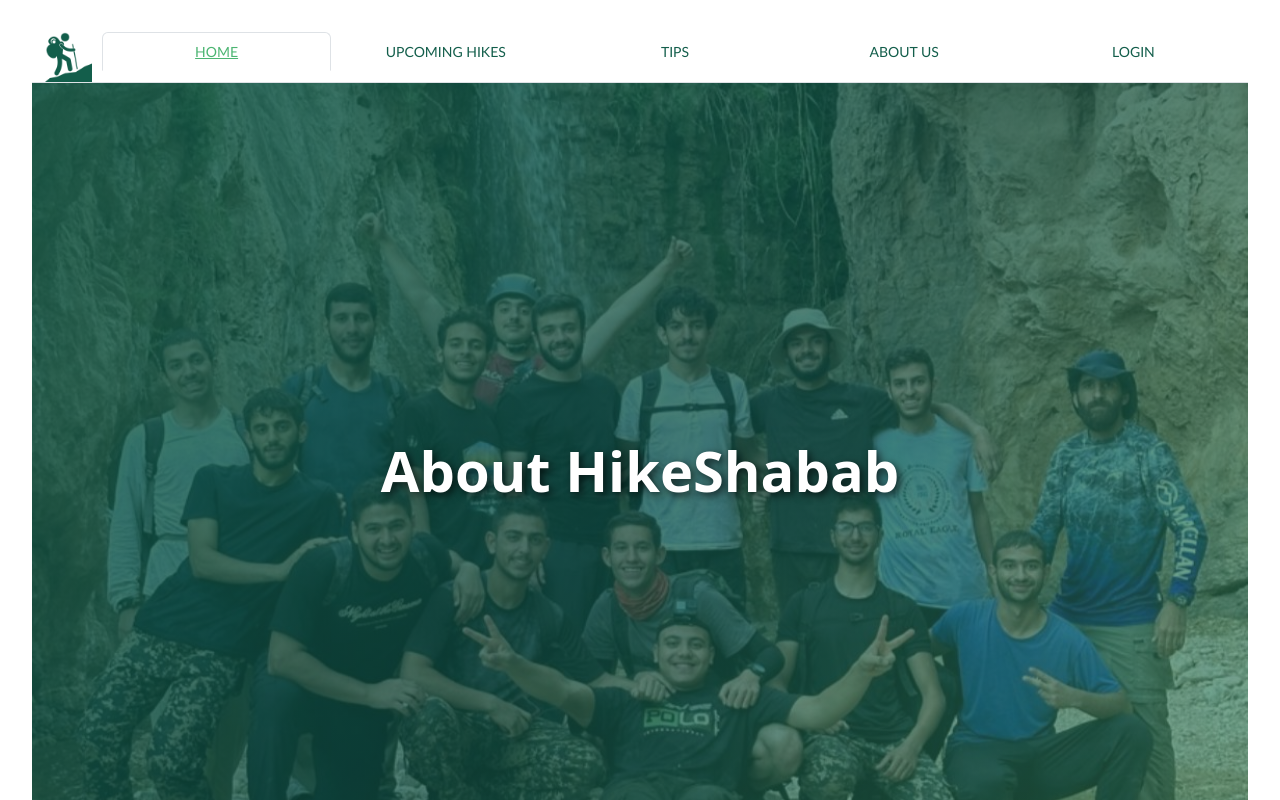
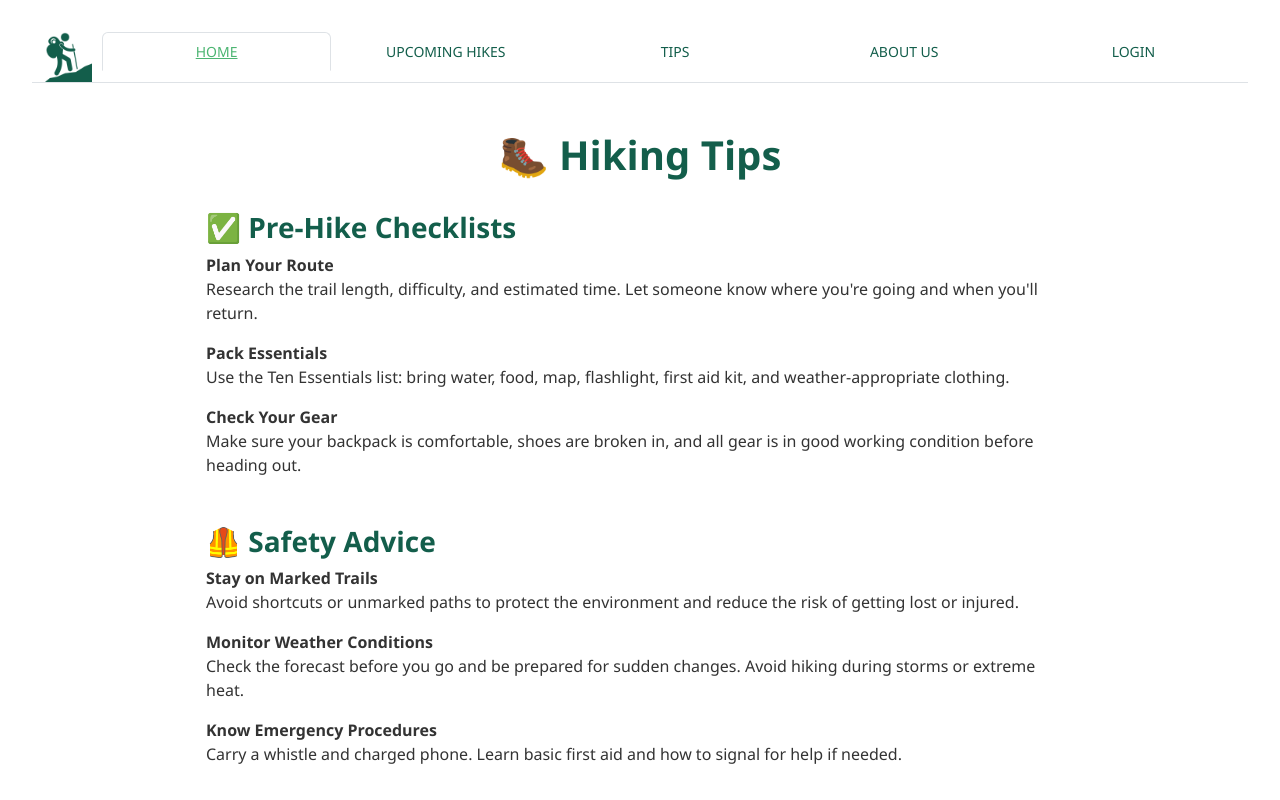
Before and after one commit to Shamieh/hike-shabab-client, a React (Vite) app: page / in a window 1280 px wide. Shown: the top 800 px of the page. Built offline with nearby package versions, Linux system fonts and the light colour scheme.

Commit message:
tips page added

```diff
--- a/src/App.jsx
+++ b/src/App.jsx
@@ -8,6 +8,7 @@
 import Login from './components/Login'
 import Register from './components/Register'
 import AboutUs from './components/AboutUs'
+import Tips from './components/Tips'
 
 
 function App() {
@@ -19,7 +20,7 @@
 
       <Navigation/>
 
-      <AboutUs/>
+      <Tips/>
       <Footer/>
     </>
   )
--- /dev/null
+++ b/src/components/Tips.jsx
@@ -0,0 +1,47 @@
+import React from 'react';
+import './css/Tips.css';
+
+const Tips = () => {
+  return (
+    <div className="tips-container">
+      {/* Hiking Tips Section */}
+      <div className="section mb-5">
+        <h1>
+          <strong>🥾 Hiking Tips</strong>
+        </h1>
+        <br />
+
+       <h3>
+          <strong>✅ Pre-Hike Checklists</strong>
+        </h3>
+        <p>
+          <strong>Plan Your Route</strong><br />Research the trail length, difficulty, and estimated time. Let someone know where you're going and when you'll return.
+        </p>
+        <p>
+          <strong>Pack Essentials</strong><br />Use the Ten Essentials list: bring water, food, map, flashlight, first aid kit, and weather-appropriate clothing.
+        </p>
+        <p>
+          <strong>Check Your Gear</strong><br />Make sure your backpack is comfortable, shoes are broken in, and all gear is in good working condition before heading out.
+        </p>
+      </div>
+
+
+      <div className="section">
+        <h3>
+        <strong>🦺 Safety Advice</strong>
+        </h3>
+        <p>
+          <strong>Stay on Marked Trails</strong><br />Avoid shortcuts or unmarked paths to protect the environment and reduce the risk of getting lost or injured.
+        </p>
+        <p>
+          <strong>Monitor Weather Conditions</strong><br />Check the forecast before you go and be prepared for sudden changes. Avoid hiking during storms or extreme heat.
+        </p>
+        <p>
+          <strong>Know Emergency Procedures</strong><br />Carry a whistle and charged phone. Learn basic first aid and how to signal for help if needed.
+        </p>
+      </div>
+    </div>
+  );
+};
+
+export default Tips;
--- a/src/components/css/AboutUs.css
+++ b/src/components/css/AboutUs.css
@@ -46,17 +46,25 @@
   line-height: 1.2;
   z-index: 3;
   position: relative;
+    font-family: 'Segoe UI', Tahoma, Geneva, Verdana, sans-serif;
+
 }
 
 .about-us-subtitle {
   color: #135E4B;
-    font-size: 1.5rem;
+    font-size: 1.3rem;
   font-weight: 300;
   margin-bottom: 2.5rem;
   line-height: 1.6;
   z-index: 3;
   position: relative;
+    text-align: left;
+      font-family: 'Segoe UI', Tahoma, Geneva, Verdana, sans-serif;
+
+
 }
+
+
 
 
 @media (max-width: 480px) {
--- a/src/components/css/Footer.css
+++ b/src/components/css/Footer.css
@@ -1,5 +1,5 @@
 .footer{
-    font-family: 'Trebuchet MS', 'Lucida Sans Unicode', 'Lucida Grande', 'Lucida Sans', Arial, sans-serif;
+  font-family: 'Segoe UI', Tahoma, Geneva, Verdana, sans-serif;
 
     color: white;
     background: linear-gradient(90deg, #135E4B 20%, #000 200%);
--- a/src/components/css/Hero.css
+++ b/src/components/css/Hero.css
@@ -34,6 +34,8 @@
   align-items: center;
   justify-content: center;
   z-index: 2;
+    font-family: 'Segoe UI', Tahoma, Geneva, Verdana, sans-serif;
+
 }
 
 .hero-title {
@@ -45,6 +47,8 @@
   line-height: 1.2;
   z-index: 3;
   position: relative;
+    font-family: 'Segoe UI', Tahoma, Geneva, Verdana, sans-serif;
+
 }
 
 .hero-subtitle {
@@ -56,6 +60,8 @@
   line-height: 1.6;
   z-index: 3;
   position: relative;
+    font-family: 'Segoe UI', Tahoma, Geneva, Verdana, sans-serif;
+
 }
 
 .hero-buttons {
--- a/src/components/css/HikeCard.css
+++ b/src/components/css/HikeCard.css
@@ -40,6 +40,8 @@
   font-size: 0.95rem;
   color: #444;
   margin-bottom: 1.2rem;
+    font-family: 'Segoe UI', Tahoma, Geneva, Verdana, sans-serif;
+
 }
 
 /* Button */
--- a/src/components/css/Navigation.css
+++ b/src/components/css/Navigation.css
@@ -1,6 +1,6 @@
 .nav-link {
   color: #135E4B; /* Forest Green */
-    font-family: 'Trebuchet MS', 'Lucida Sans Unicode', 'Lucida Grande', 'Lucida Sans', Arial, sans-serif;
+  font-family: 'Segoe UI', Tahoma, Geneva, Verdana, sans-serif;
   font-weight: 500;
   font-size: 14px;
   text-transform: uppercase;
--- /dev/null
+++ b/src/components/css/Tips.css
@@ -0,0 +1,62 @@
+.tips-container {
+  padding: 3rem 1rem;
+  max-width: 900px;
+  margin-left: auto;
+  margin-right: auto;
+  font-family: 'Segoe UI', Tahoma, Geneva, Verdana, sans-serif;
+  color: #333;
+  text-align: left;
+}
+
+/* 2. Main page title (e.g., "🥾 Hiking Tips") */
+.main-title { /* Renamed from .page-title */
+  font-weight: 700;
+  font-size: 3rem;
+  margin-bottom: 2rem;
+  color: #000;
+}
+
+/* Emojis in titles */
+.main-title span[role="img"],
+.section-title span[role="img"] {
+  margin-right: 15px;
+}
+
+/* 3. Section grouping (e.g., "Pre-Hike Checklists" block) */
+.section { /* Renamed from .tips-section for simplicity */
+  margin-bottom: 3.5rem;
+}
+
+/* 4. Section titles (e.g., "✅ Pre-Hike Checklists") */
+.section-title {
+  font-weight: 600;
+  font-size: 2.2rem;
+  margin-bottom: 1.5rem;
+  color: #000;
+}
+
+/* Direct targeting for sub-section titles (h3) within the page */
+.page-container h3 { /* Target h3 only within the page container */
+  font-weight: 600;
+  font-size: 1.5rem;
+  margin-top: 2rem;
+  margin-bottom: 0.5rem;
+  color: #000;
+}
+
+/* Direct targeting for paragraphs (p) within the page */
+.page-container p { /* Target p only within the page container */
+  font-size: 1.05rem;
+  line-height: 1.7;
+  margin-bottom: 1rem;
+  color: #555;
+}
+
+h1{
+    text-align: center;
+    color:  #135E4B;
+}
+h3{
+    color:  #135E4B;
+
+}
```
Also changed, not shown: src/components/css/Home.css (deleted).
